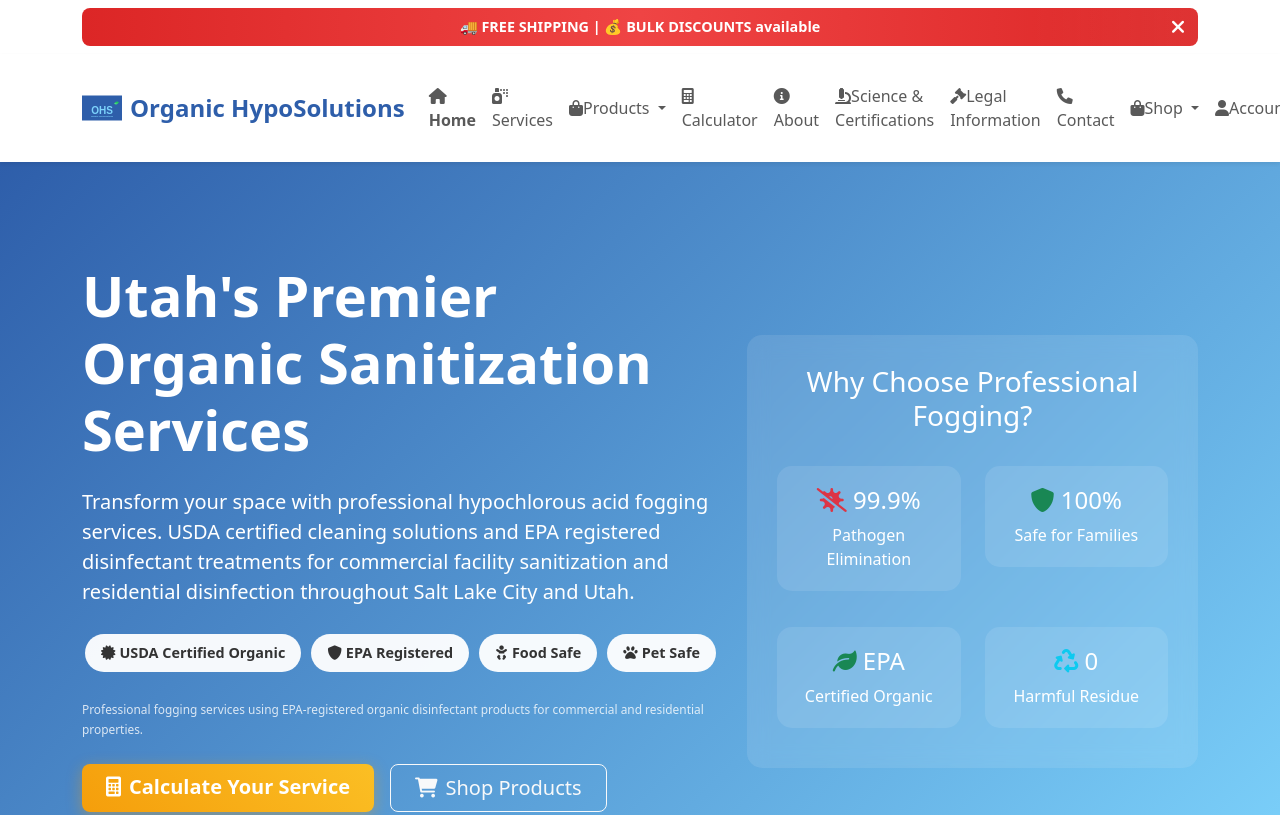
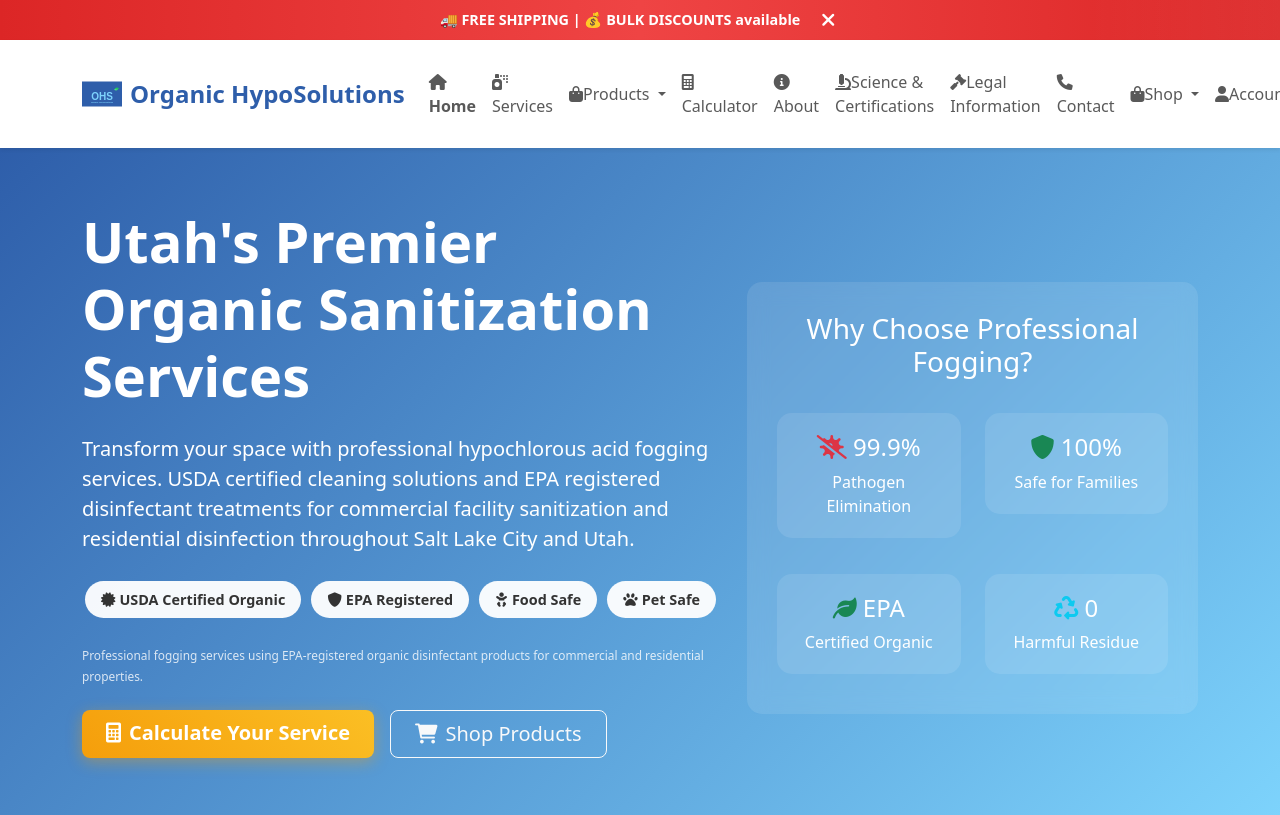
Before and after one commit to Ohshocl/organichyposolutions-website, a plain HTML site: page index.html in a window 1280 px wide. Shown: the top 815 px of the page. Drawn offline with nearby package versions, Linux system fonts and the light colour scheme.

Commit message:
Update index.html

```diff
--- a/index.html
+++ b/index.html
@@ -84,15 +84,12 @@
         .promo-banner {
             background: linear-gradient(90deg, #dc2626 0%, #ef4444 50%, #dc2626 100%);
             color: white;
-            padding: 8px 16px;
+            padding: 8px 0;
             font-weight: 600;
             font-size: 0.9rem;
             position: relative;
             overflow: hidden;
             transition: transform 0.3s ease;
-            border-radius: 8px;
-            max-width: 1200px;
-            margin: 0 auto;
         }
 
         .promo-banner.hidden {
@@ -183,8 +180,7 @@
         .hero-section {
             background: linear-gradient(135deg, var(--ohs-primary-blue) 0%, var(--ohs-accent-blue) 100%);
             color: white;
-            padding: 100px 0;
-            min-height: 80vh;
+            padding: 60px 0;
             display: flex;
             align-items: center;
         }
@@ -501,15 +497,15 @@
 </head>
 <body>
     <!-- Promotional Banner -->
-    <div class="text-center py-2" id="promoBanner">
+    <div class="promo-banner text-center" id="promoBanner">
         <div class="container">
-            <div class="promo-banner d-flex justify-content-center align-items-center position-relative">
+            <div class="d-flex justify-content-center align-items-center">
                 <div class="text-center">
                     <span class="promo-text">
                         🚚 <strong>FREE SHIPPING</strong> | 💰 <strong>BULK DISCOUNTS</strong> available
                     </span>
                 </div>
-                <button class="promo-close position-absolute end-0 me-2" onclick="closeBanner()" aria-label="Close banner">
+                <button class="promo-close ms-3" onclick="closeBanner()" aria-label="Close banner">
                     <i class="fas fa-times"></i>
                 </button>
             </div>
```
